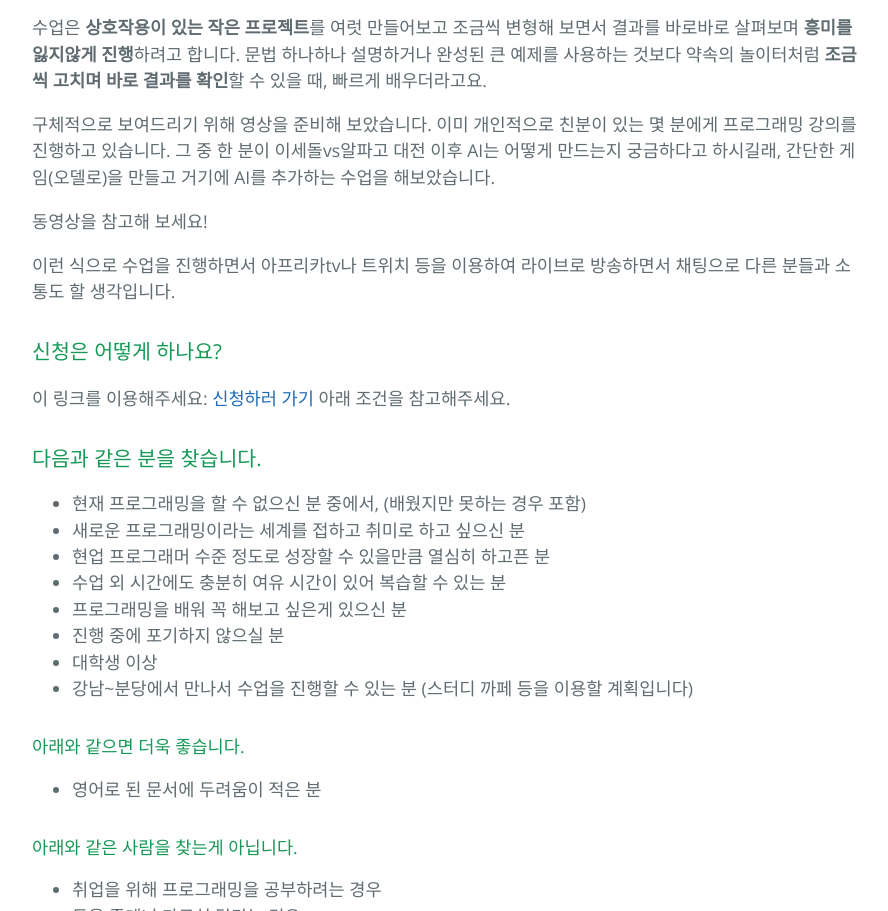
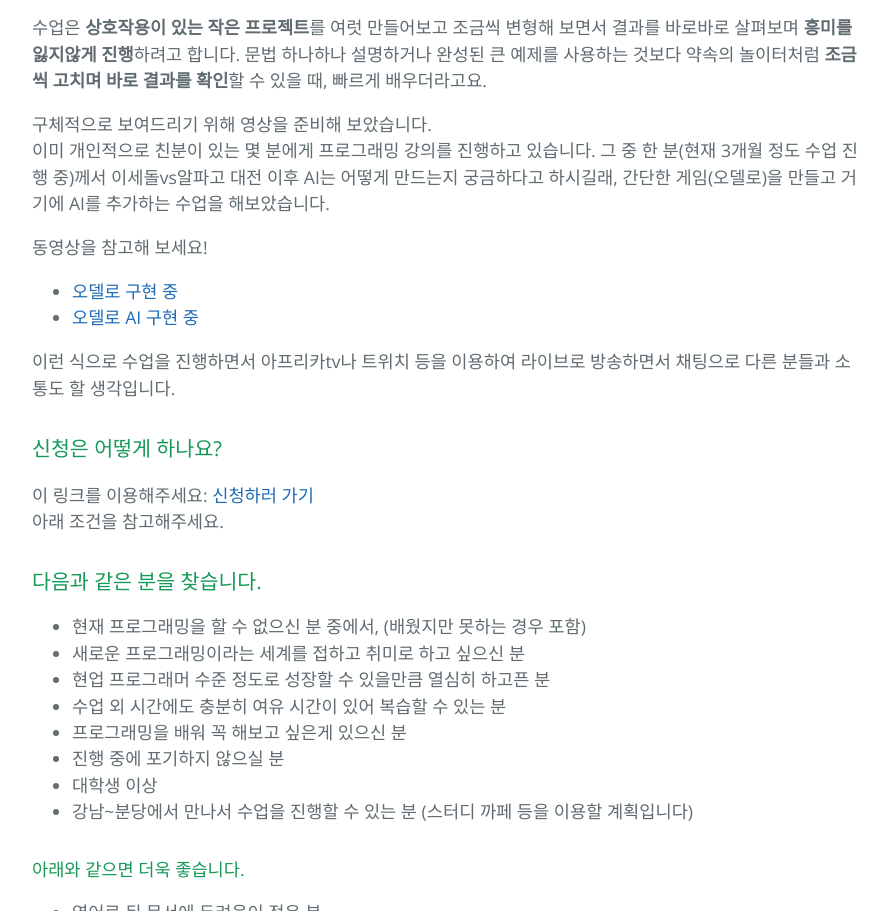
Before and after one commit to ipkn/site-helloworld, a plain HTML site: page index.html in a window 1280 px wide. Shown: the part 1315-2226 px from the top of the page, without its empty margins (192-1080 px from the left). Drawn offline with nearby package versions, Linux system fonts and the light colour scheme.

```diff
--- a/index.html
+++ b/index.html
@@ -62,18 +62,23 @@
 
 <p>수업은 <strong>상호작용이 있는 작은 프로젝트</strong>를 여럿 만들어보고 조금씩 변형해 보면서 결과를 바로바로 살펴보며 <strong>흥미를 잃지않게 진행</strong>하려고 합니다. 문법 하나하나 설명하거나 완성된 큰 예제를 사용하는 것보다 약속의 놀이터처럼 <strong>조금씩 고치며 바로 결과를 확인</strong>할 수 있을 때, 빠르게 배우더라고요. </p>
 
-<p>구체적으로 보여드리기 위해 영상을 준비해 보았습니다.
+<p>구체적으로 보여드리기 위해 영상을 준비해 보았습니다.<br>
 이미 개인적으로 친분이 있는 몇 분에게 프로그래밍 강의를 진행하고 있습니다.
-그 중 한 분이 이세돌vs알파고 대전 이후 AI는 어떻게 만드는지 궁금하다고 하시길래, 간단한 게임(오델로)을 만들고 거기에 AI를 추가하는 수업을 해보았습니다.</p>
+그 중 한 분(현재 3개월 정도 수업 진행 중)께서 이세돌vs알파고 대전 이후 AI는 어떻게 만드는지 궁금하다고 하시길래, 간단한 게임(오델로)을 만들고 거기에 AI를 추가하는 수업을 해보았습니다.</p>
 
 <p>동영상을 참고해 보세요!</p>
+
+<ul>
+<li><a href="https://youtu.be/GveeqW61gPI">오델로 구현 중</a></li>
+<li><a href="https://youtu.be/vqcig87CMbA">오델로 AI 구현 중</a></li>
+</ul>
 
 <p>이런 식으로 수업을 진행하면서 아프리카tv나 트위치 등을 이용하여 라이브로 방송하면서 채팅으로 다른 분들과 소통도 할 생각입니다.</p>
 
 <h3>
 <a id="신청은-어떻게-하나요" class="anchor" href="#%EC%8B%A0%EC%B2%AD%EC%9D%80-%EC%96%B4%EB%96%BB%EA%B2%8C-%ED%95%98%EB%82%98%EC%9A%94" aria-hidden="true"><span aria-hidden="true" class="octicon octicon-link"></span></a>신청은 어떻게 하나요?</h3>
 
-<p>이 링크를 이용해주세요: <a href="http://goo.gl/forms/y3M01yxP6s">신청하러 가기</a>
+<p>이 링크를 이용해주세요: <a href="http://goo.gl/forms/y3M01yxP6s">신청하러 가기</a><br>
 아래 조건을 참고해주세요.</p>
 
 <h3>
```
Also changed, not shown: params.json (+1 -1 lines).
